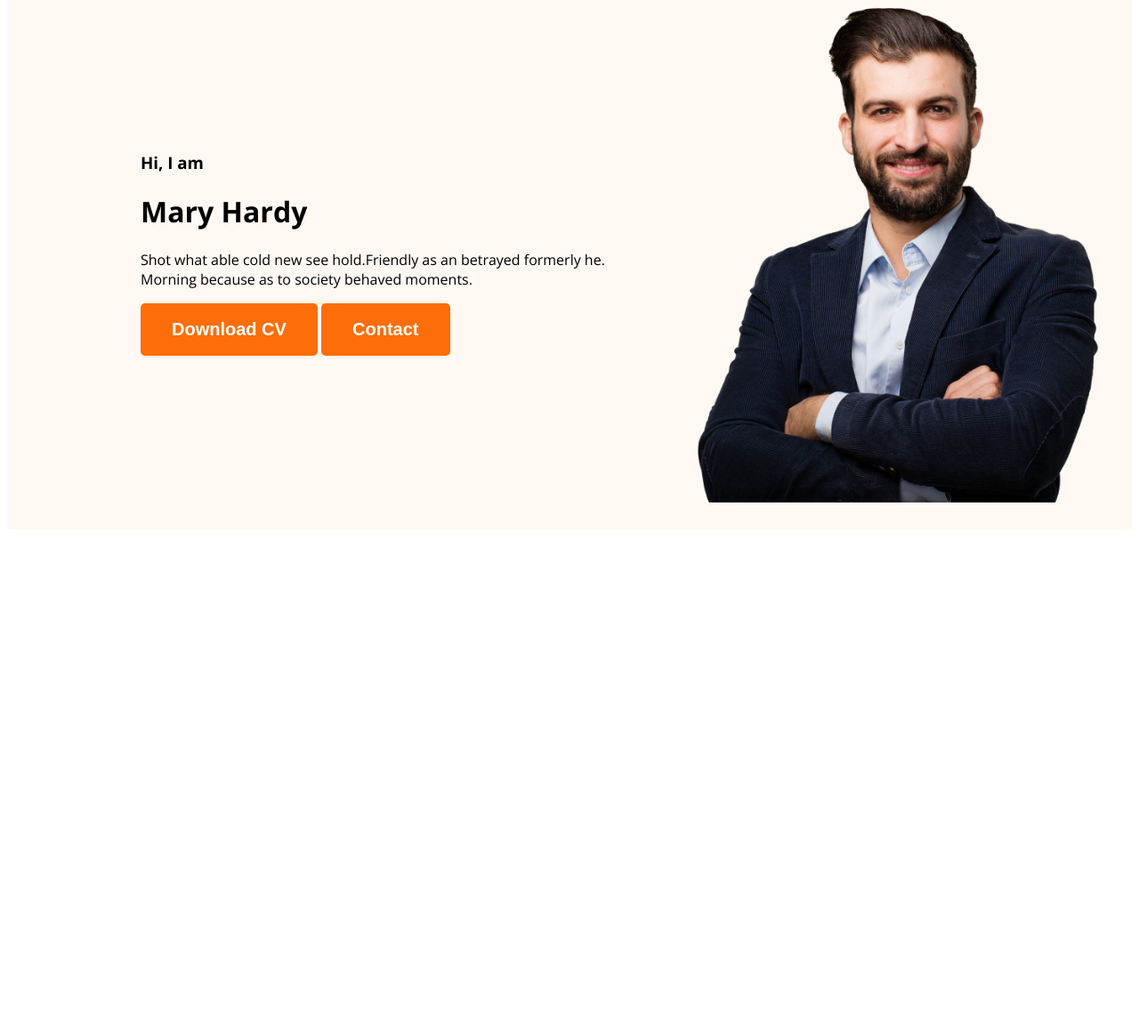
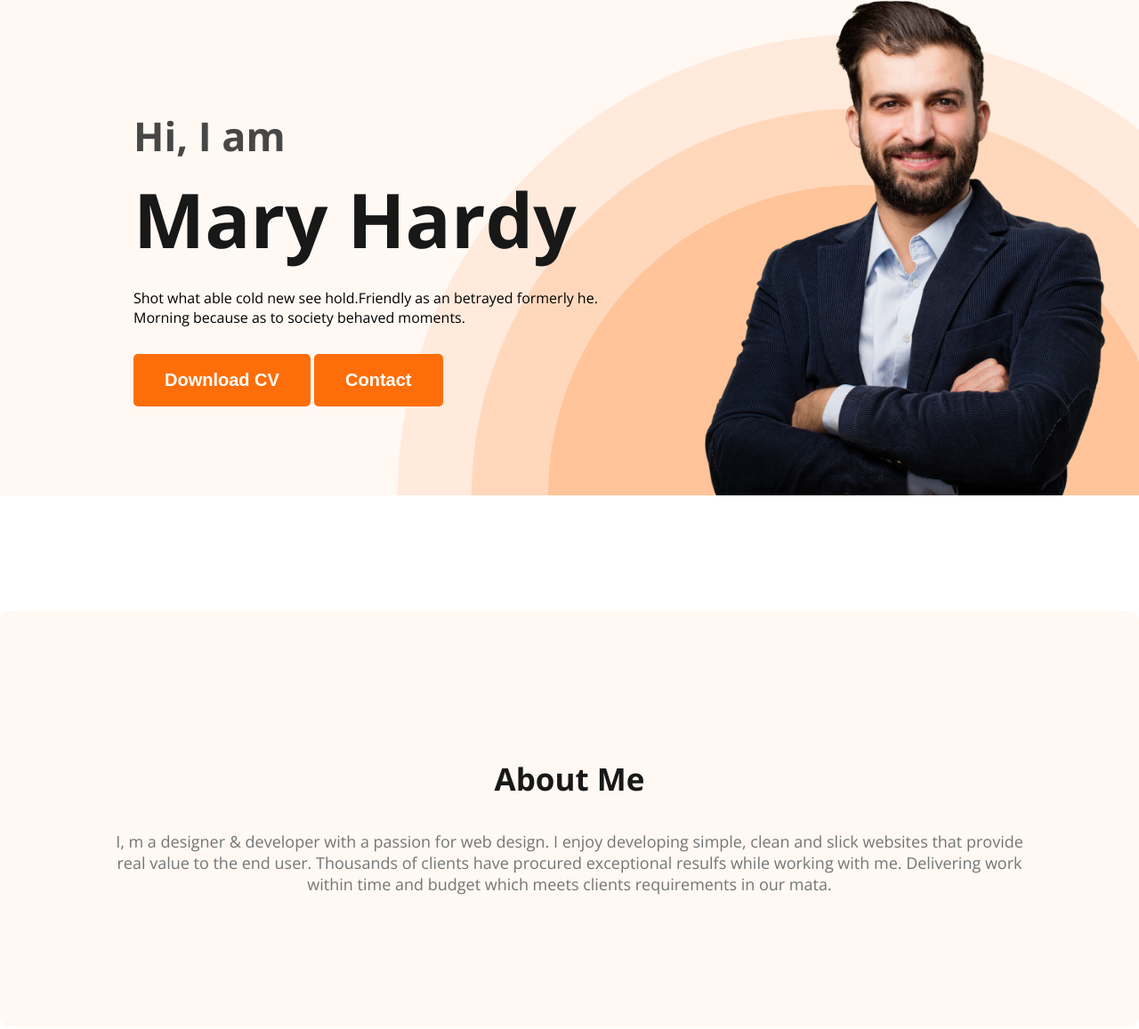
Before and after one commit to masud-almahdi-dev/webdeveloper-portfolio, a plain HTML site: page index.html in a window 1280 px wide. Shown: the part 203-1360 px from the top of the page at 89% size. Before the commit the page ends 806 px from the top, so only its background shows below. Drawn offline with nearby package versions, Linux system fonts and the light colour scheme.

Commit message:
about section created

```diff
--- a/index.html
+++ b/index.html
@@ -23,14 +23,19 @@
             <div class="banner-content">
                 <h3 class="banner-greeting">Hi, I  am</h3>
                 <h1 class="banner-title">Mary Hardy</h1>
-                <p>Shot what able cold new see hold.Friendly as an betrayed formerly he. Morning because as to society behaved moments.</p>
+                <p class="banner-description">Shot what able cold new see hold.Friendly as an betrayed formerly he. Morning because as to society behaved moments.</p>
                 <button class="btn-primary">Download CV</button>
                 <button class="btn-primary">Contact</button>
             </div>
             <img class="profile-pic" src="images/hardy.png" alt="hardy">
         </div>
     </header>
-    <main></main>
+    <main>
+        <section class="about">
+            <h3 class="section-title">About Me</h3>
+            <p class="section-description">I, m a designer & developer with a passion for web design. I enjoy developing simple, clean and slick websites that provide real value to the end user. Thousands of clients have procured exceptional resulfs while working with me. Delivering work within time and budget which meets clients requirements in our mata.</p>
+        </section>
+    </main>
     <footer></footer>
 </body>
 </html>
--- a/styles/portfolio.css
+++ b/styles/portfolio.css
@@ -1,6 +1,18 @@
 /* common shared styles */
 body{
     font-family: 'Open Sans', sans-serif;
+    margin: 0;
+}
+.section-title{
+    color: #181818;
+    text-align: center;
+    font-size: 35px;
+    font-weight: 700;
+}
+.section-description{
+    color: #757575;
+    text-align: center;
+    font-size: 18px;
 }
 
 /* nav related styles */
@@ -49,13 +61,48 @@ nav a {
 /* header related styles */
 .header{
     background-color: #FFF8F3;
+    background-image: url('../images/header_bg.png');
+    background-repeat: no-repeat;
+    background-position: bottom right;
 }
 
 .banner{
-    padding: 30px 30px 30px 150px;
+    padding: 30px 30px 0px 150px;
     display: flex;
     align-items: center;
+    justify-content: space-between;
 }
 .banner .profile-pic{
     width: 500px;
 }
+.banner-greeting{
+    font-size: 45px;
+    color: #474747;
+    margin-bottom: 0;
+}
+.banner-title{
+    font-size: 85px;
+    font-weight: 700;
+    color: #181818;
+    margin-top: 5px;
+    margin-bottom: 20px;
+}
+.banner-description{
+    margin-top: 0;
+    margin-bottom: 30px;
+}
+.banner-content{
+    max-width: 585px;
+}
+
+/* main section styles */
+
+
+/* about section styles */
+.about{
+    padding: 130px;
+    border-radius: 10px;
+    margin: 130px 230px;
+    background-color: #FFF8F3;
+    margin: 130px 0;
+}
```
